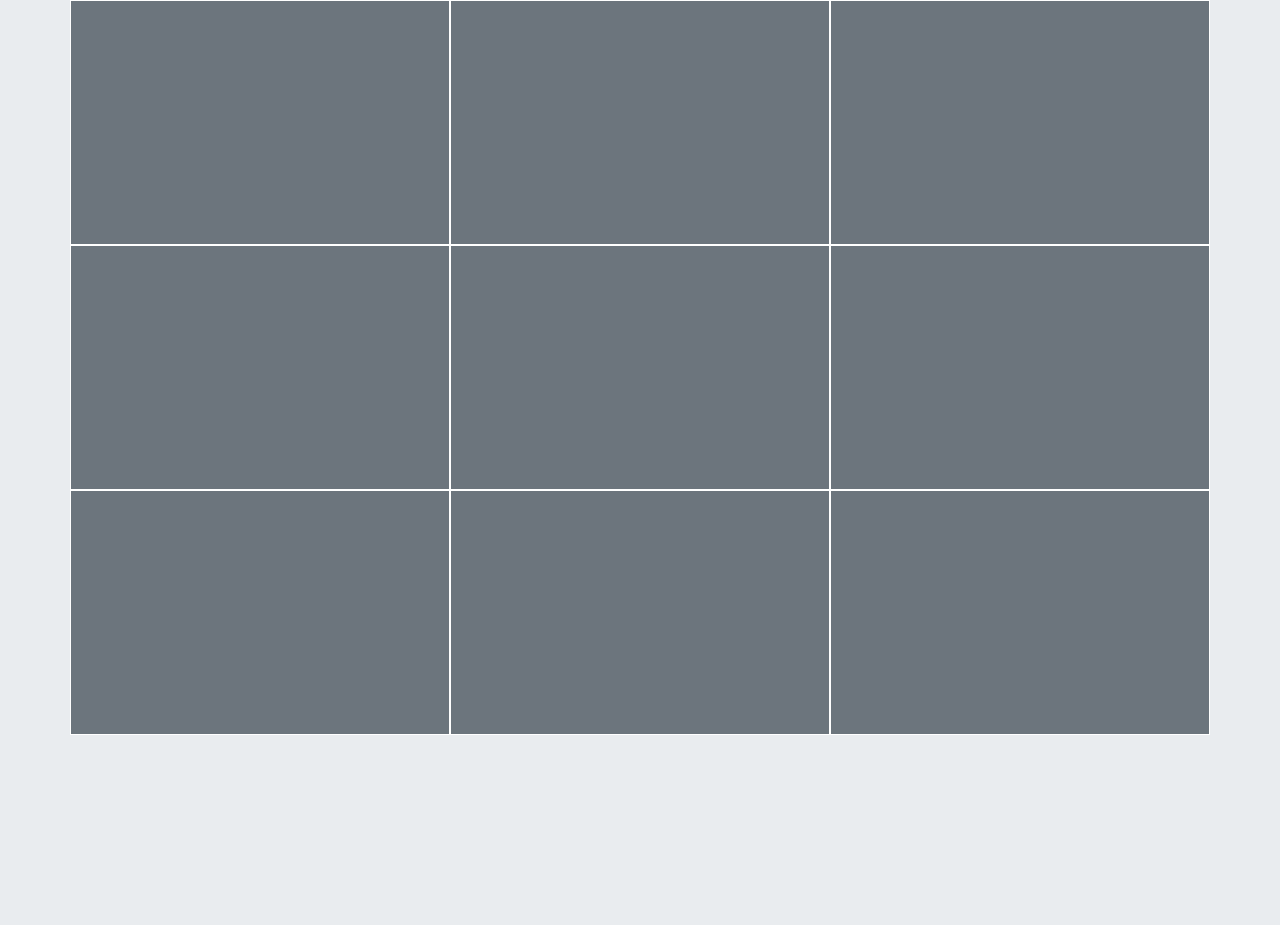
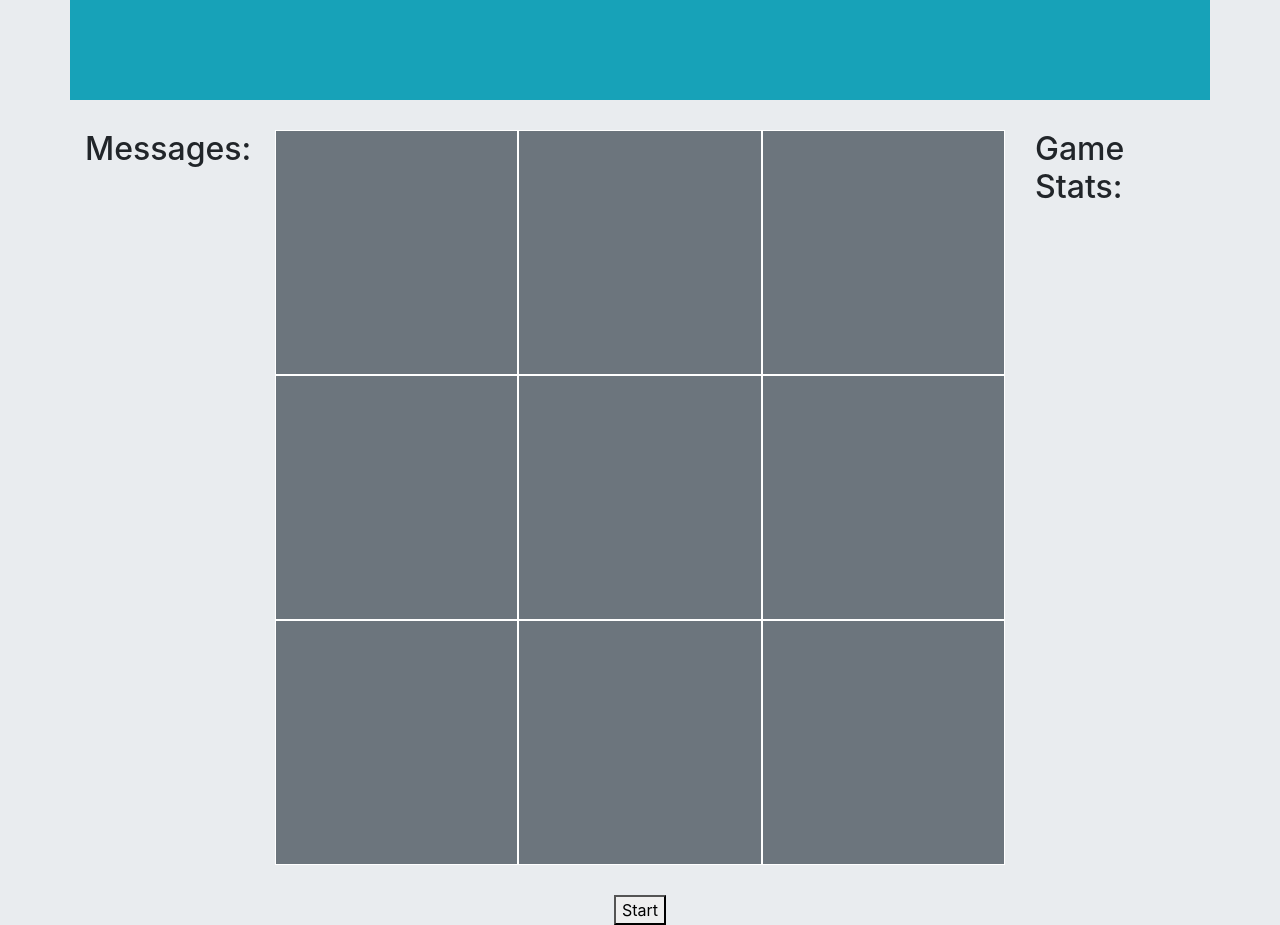
Before and after one commit to kamsahn/game-project-client, a website built with webpack: page index.html in a window 1280 px wide. Before the commit the page ends 800 px from the top, so only its background shows below. Built offline with nearby package versions, Linux system fonts and the light colour scheme.

Commit message:
Update to retore index.html
-restored lost code from faulty commit

```diff
--- a/index.html
+++ b/index.html
@@ -14,17 +14,41 @@
 </head>
 
 <body>
-  <div class="container game-board">
+  <div class="container">
     <div class="row">
-      <div class="col-4 box" id="space-0"></div>
-      <div class="col-4 box" id="space-1"></div>
-      <div class="col-4 box" id="space-2"></div>
-      <div class="col-4 box" id="space-3"></div>
-      <div class="col-4 box" id="space-4"></div>
-      <div class="col-4 box" id="space-5"></div>
-      <div class="col-4 box" id="space-6"></div>
-      <div class="col-4 box" id="space-7"></div>
-      <div class="col-4 box" id="space-8"></div>
+      <header class="col-12"></header>
+    </div>
+    <div class="row">
+      <div class="col-2">
+        <h2>Messages:</h2>
+        <p id="user-messages"></p>
+      </div>
+      <div class="col-8 game-board">
+        <div class="container">
+          <div class="row">
+            <div class="col-4 placer box" id="space0"></div>
+            <div class="col-4 placer box" id="space1"></div>
+            <div class="col-4 placer box" id="space2"></div>
+            <div class="col-4 placer box" id="space3"></div>
+            <div class="col-4 placer box" id="space4"></div>
+            <div class="col-4 placer box" id="space5"></div>
+            <div class="col-4 placer box" id="space6"></div>
+            <div class="col-4 placer box" id="space7"></div>
+            <div class="col-4 placer box" id="space8"></div>
+          </div>
+        </div>
+      </div>
+      <div class="col-2">
+        <h2>Game Stats:</h2>
+        <p id="user-stats"></p>
+      </div>
+    </div>
+    <div class="row">
+      <div class="col-5"></div>
+      <div class="col-2 flexbox">
+        <button id="game-start">Start</button>
+      </div>
+      <div class="col-5"></div>
     </div>
   </div>
 </body>
```
